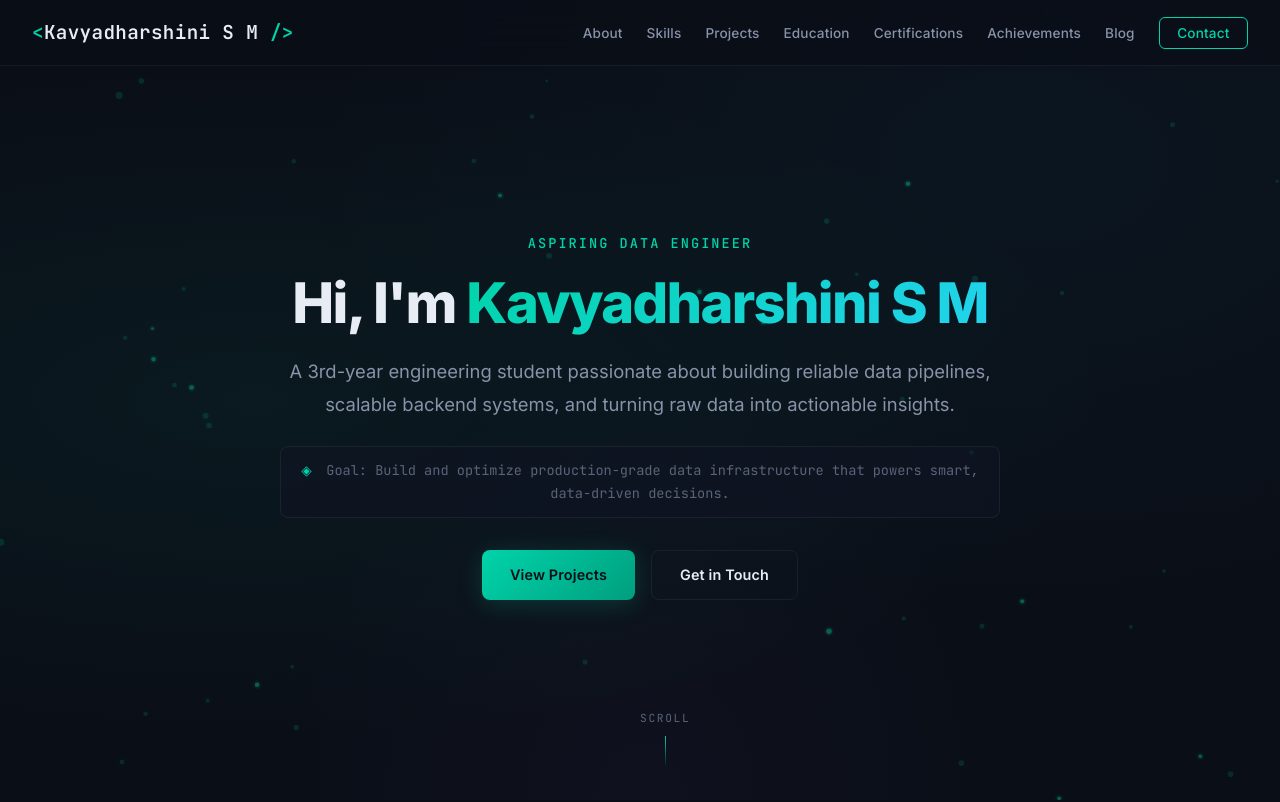
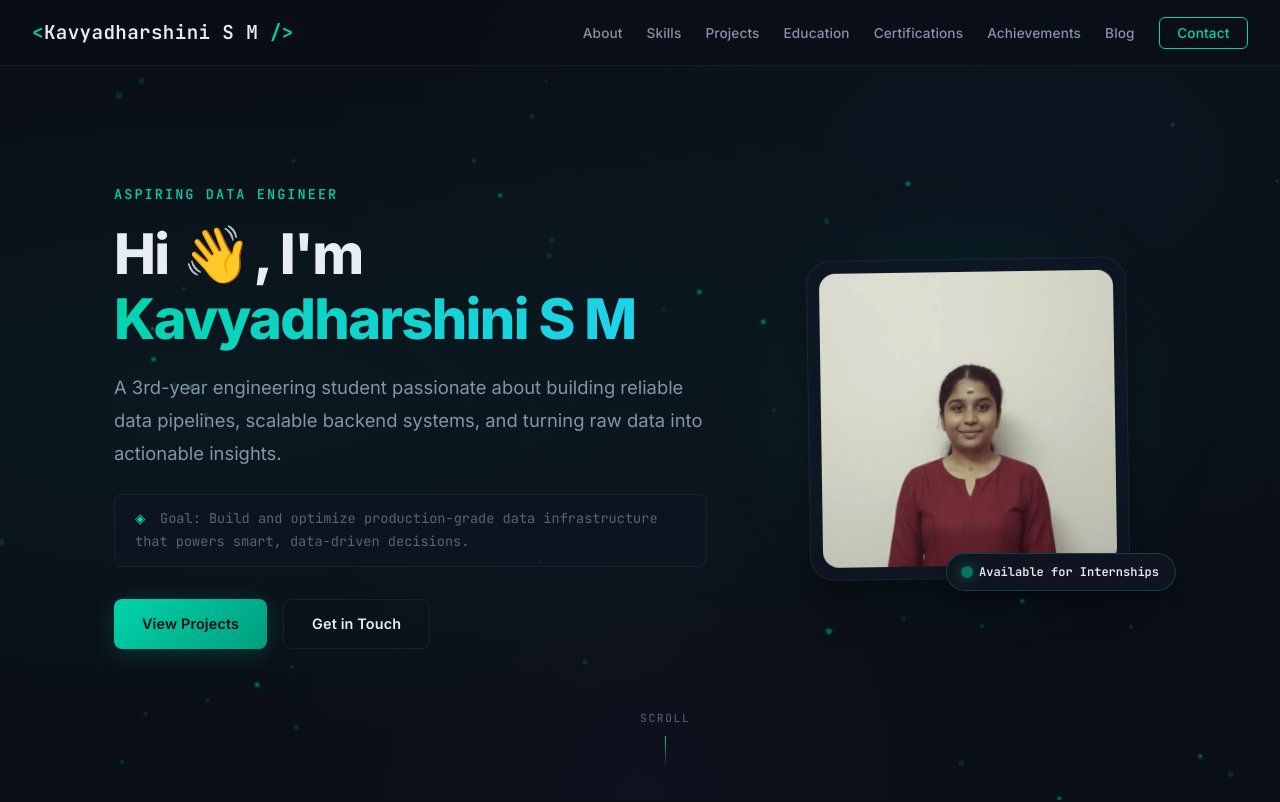
Before and after one commit to Kavyadharshini-S-M/Portfolio, a React (Vite) app: page / in a window 1280 px wide. Shown: the top 802 px of the page. Built offline with nearby package versions, Linux system fonts and the light colour scheme.

Commit message:
Add waving animations to greeting and profile picture

```diff
--- a/src/components/Hero.jsx
+++ b/src/components/Hero.jsx
@@ -5,11 +5,12 @@ export default function Hero() {
         <section id="hero" className="hero">
             <PipelineCanvas />
 
+            <div className="hero-container container">
                 <div className="hero-content">
                     <p className="hero-tag fade-up">Aspiring Data Engineer</p>
 
                     <h1 className="hero-title fade-up delay-1">
-                    Hi, I'm <span className="highlight">Kavyadharshini S M</span>
+                        Hi <span className="wave-emoji">👋</span>, I'm <span className="highlight">Kavyadharshini S M</span>
                     </h1>
 
                     <p className="hero-subtitle fade-up delay-2">
@@ -34,6 +35,22 @@ export default function Hero() {
                     </div>
                 </div>
 
+                <div className="hero-image-wrapper fade-up delay-2">
+                    <div className="hero-image-glow"></div>
+                    <div className="hero-image-border">
+                        <img
+                            src="/src/assets/profile.jpg"
+                            alt="Kavyadharshini S M"
+                            className="hero-image"
+                        />
+                    </div>
+                    <div className="hero-image-badge">
+                        <span className="badge-dot"></span>
+                        Available for Internships
+                    </div>
+                </div>
+            </div>
+
             <div className="scroll-indicator fade-up delay-4">
                 <span>Scroll</span>
                 <div className="scroll-line" />
--- a/src/index.css
+++ b/src/index.css
@@ -290,8 +290,7 @@ strong {
   min-height: 100vh;
   display: flex;
   align-items: center;
-  justify-content: center;
-  padding: 6rem 2rem 4rem;
+  padding: 6rem 0 4rem;
   overflow: hidden;
 }
 
@@ -316,11 +315,17 @@ strong {
   z-index: 1;
 }
 
-.hero-content {
+.hero-container {
+  display: grid;
+  grid-template-columns: 1.2fr 0.8fr;
+  align-items: center;
+  gap: 4rem;
   position: relative;
   z-index: 2;
-  max-width: 720px;
-  text-align: center;
+}
+
+.hero-content {
+  text-align: left;
 }
 
 .hero-tag {
@@ -375,8 +380,155 @@ strong {
 .hero-cta {
   display: flex;
   gap: 1rem;
+  justify-content: flex-start;
+  flex-wrap: wrap;
+}
+
+/* ── Hero Image ── */
+.hero-image-wrapper {
+  position: relative;
+  display: flex;
   justify-content: center;
-  flex-wrap: wrap;
+  align-items: center;
+}
+
+.hero-image-border {
+  position: relative;
+  width: min(320px, 80vw);
+  aspect-ratio: 1;
+  border-radius: 24px;
+  padding: 12px;
+  background: var(--bg-card);
+  border: 1px solid var(--border);
+  overflow: hidden;
+  z-index: 2;
+  box-shadow: 0 20px 40px rgba(0, 0, 0, 0.4);
+  animation: hero-card-wave 8s ease-in-out infinite;
+}
+
+.wave-emoji {
+  display: inline-block;
+  animation: wave 2.5s infinite;
+  transform-origin: 70% 70%;
+  margin: 0 0.2rem;
+}
+
+@keyframes wave {
+  0% {
+    transform: rotate(0deg);
+  }
+
+  10% {
+    transform: rotate(14.0deg);
+  }
+
+  20% {
+    transform: rotate(-8.0deg);
+  }
+
+  30% {
+    transform: rotate(14.0deg);
+  }
+
+  40% {
+    transform: rotate(-4.0deg);
+  }
+
+  50% {
+    transform: rotate(10.0deg);
+  }
+
+  60% {
+    transform: rotate(0.0deg);
+  }
+
+  100% {
+    transform: rotate(0.0deg);
+  }
+}
+
+@keyframes hero-card-wave {
+
+  0%,
+  100% {
+    transform: rotate(0deg) translateY(0);
+  }
+
+  25% {
+    transform: rotate(1.5deg) translateY(-5px);
+  }
+
+  75% {
+    transform: rotate(-1.5deg) translateY(5px);
+  }
+}
+
+.hero-image {
+  width: 100%;
+  height: 100%;
+  object-fit: cover;
+  border-radius: 16px;
+  /* Adjusting brightness/contrast for a more professional look */
+  filter: contrast(1.05) brightness(1.02);
+}
+
+.hero-image-glow {
+  position: absolute;
+  top: 50%;
+  left: 50%;
+  transform: translate(-50%, -50%);
+  width: 120%;
+  height: 120%;
+  background: radial-gradient(circle, var(--accent-glow-strong) 0%, transparent 70%);
+  z-index: 1;
+  opacity: 0.6;
+  filter: blur(40px);
+}
+
+.hero-image-badge {
+  position: absolute;
+  bottom: -15px;
+  right: -10px;
+  background: var(--bg-secondary);
+  border: 1px solid var(--border-hover);
+  padding: 0.5rem 1rem;
+  border-radius: 100px;
+  font-family: var(--font-mono);
+  font-size: 0.75rem;
+  font-weight: 600;
+  color: var(--text-primary);
+  display: flex;
+  align-items: center;
+  gap: 0.5rem;
+  z-index: 3;
+  box-shadow: 0 8px 16px rgba(0, 0, 0, 0.3);
+  backdrop-filter: blur(8px);
+}
+
+.badge-dot {
+  width: 8px;
+  height: 8px;
+  background: var(--accent);
+  border-radius: 50%;
+  box-shadow: 0 0 10px var(--accent);
+  animation: pulse 2s infinite;
+}
+
+@keyframes pulse {
+  0% {
+    transform: scale(1);
+    opacity: 1;
+  }
+
+  50% {
+    transform: scale(1.5);
+    opacity: 0.5;
+  }
+
+  100% {
+    transform: scale(1);
+    opacity: 1;
+  }
 }
 
 .scroll-indicator {
@@ -1241,6 +1393,25 @@ strong {
   .contact-container {
     grid-template-columns: 1fr;
     gap: 2rem;
+  }
+
+  .hero-container {
+    grid-template-columns: 1fr;
+    gap: 3rem;
+    text-align: center;
+  }
+
+  .hero-content {
+    text-align: center;
+    order: 2;
+  }
+
+  .hero-image-wrapper {
+    order: 1;
+  }
+
+  .hero-cta {
+    justify-content: center;
   }
 
   .about-grid {
```
Also changed, not shown: src/assets/profile.jpg (added). Lines whose indentation alone changed are shown as unchanged.
